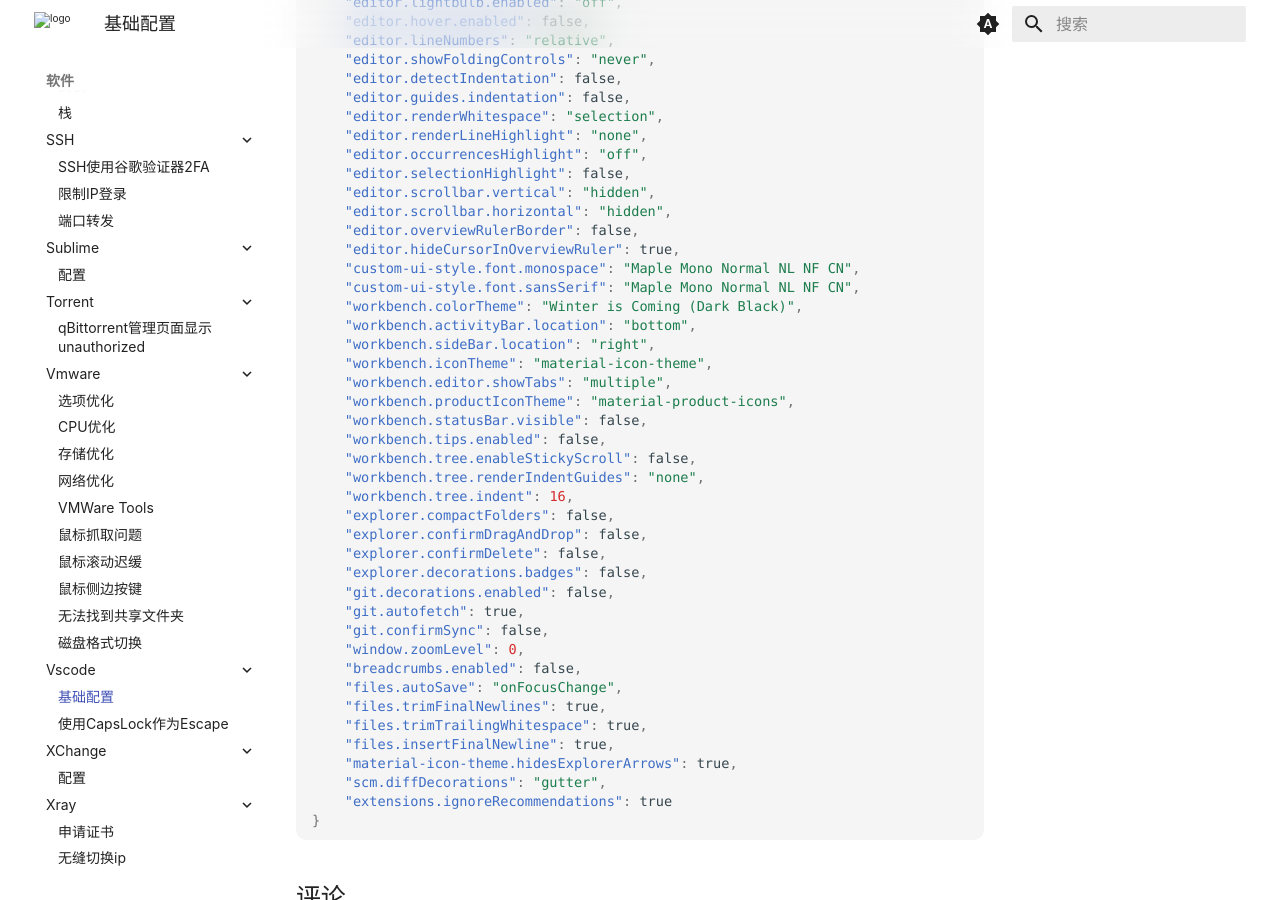
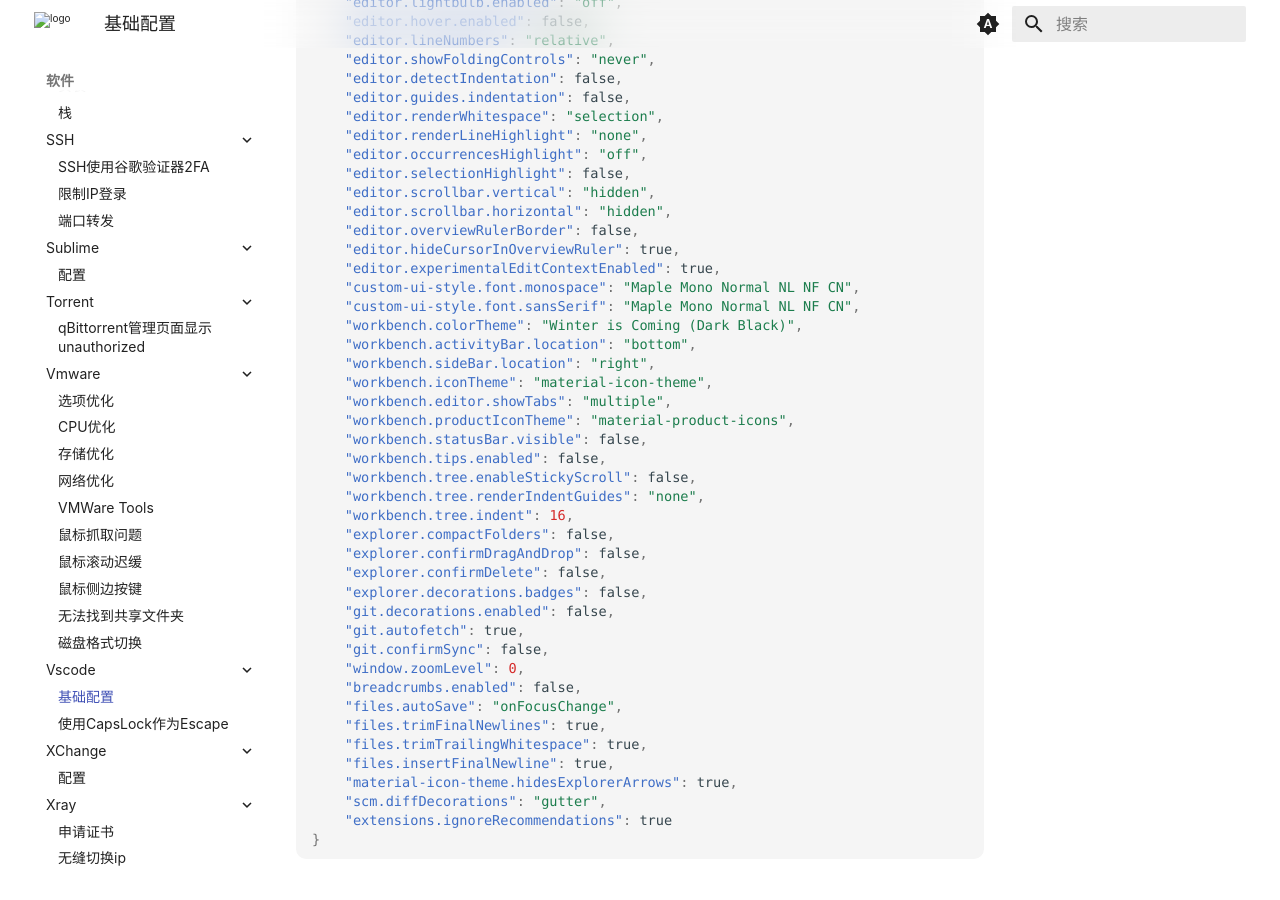
Before and after one commit to ricolxwz/note, an MkDocs documentation site: the page built from docs/software/vscode/config.md, in a window 1280 px wide and 900 px high, scrolled down 553 px. Built offline with MkDocs 1.6.1 and Material for MkDocs 9.7.7, drawn with Linux system fonts in a browser that asks for light colours; comment, search, counter and statistics services are not loaded; a style sheet for code colours, icons or effects is not loaded.

Commit message:
docs: update config.md

```diff
--- a/docs/software/vscode/config.md
+++ b/docs/software/vscode/config.md
@@ -34,6 +34,7 @@ comments: true
     "editor.scrollbar.horizontal": "hidden",
     "editor.overviewRulerBorder": false,
     "editor.hideCursorInOverviewRuler": true,
+    "editor.experimentalEditContextEnabled": true,
     "custom-ui-style.font.monospace": "Maple Mono Normal NL NF CN",
     "custom-ui-style.font.sansSerif": "Maple Mono Normal NL NF CN",
     "workbench.colorTheme": "Winter is Coming (Dark Black)",
```
